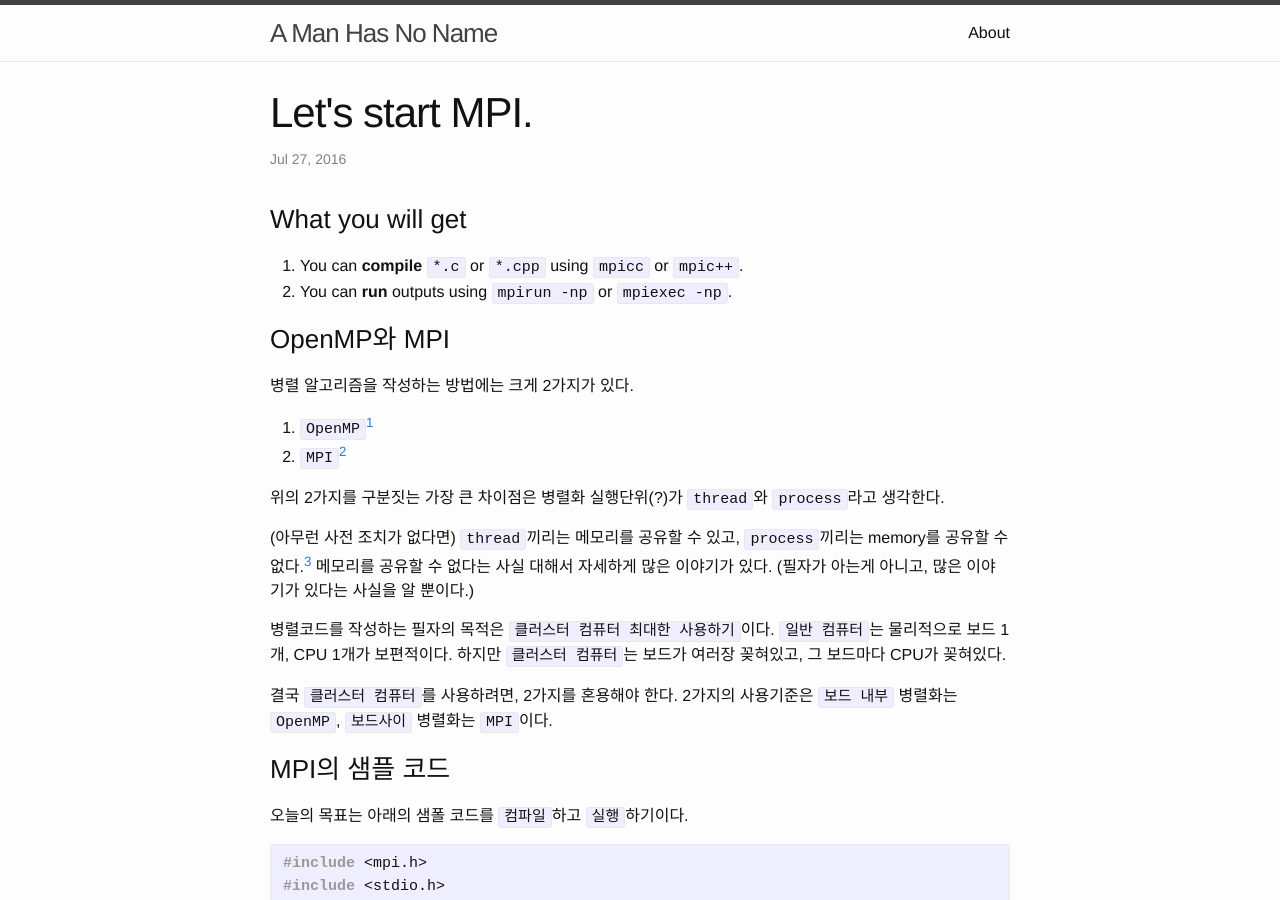
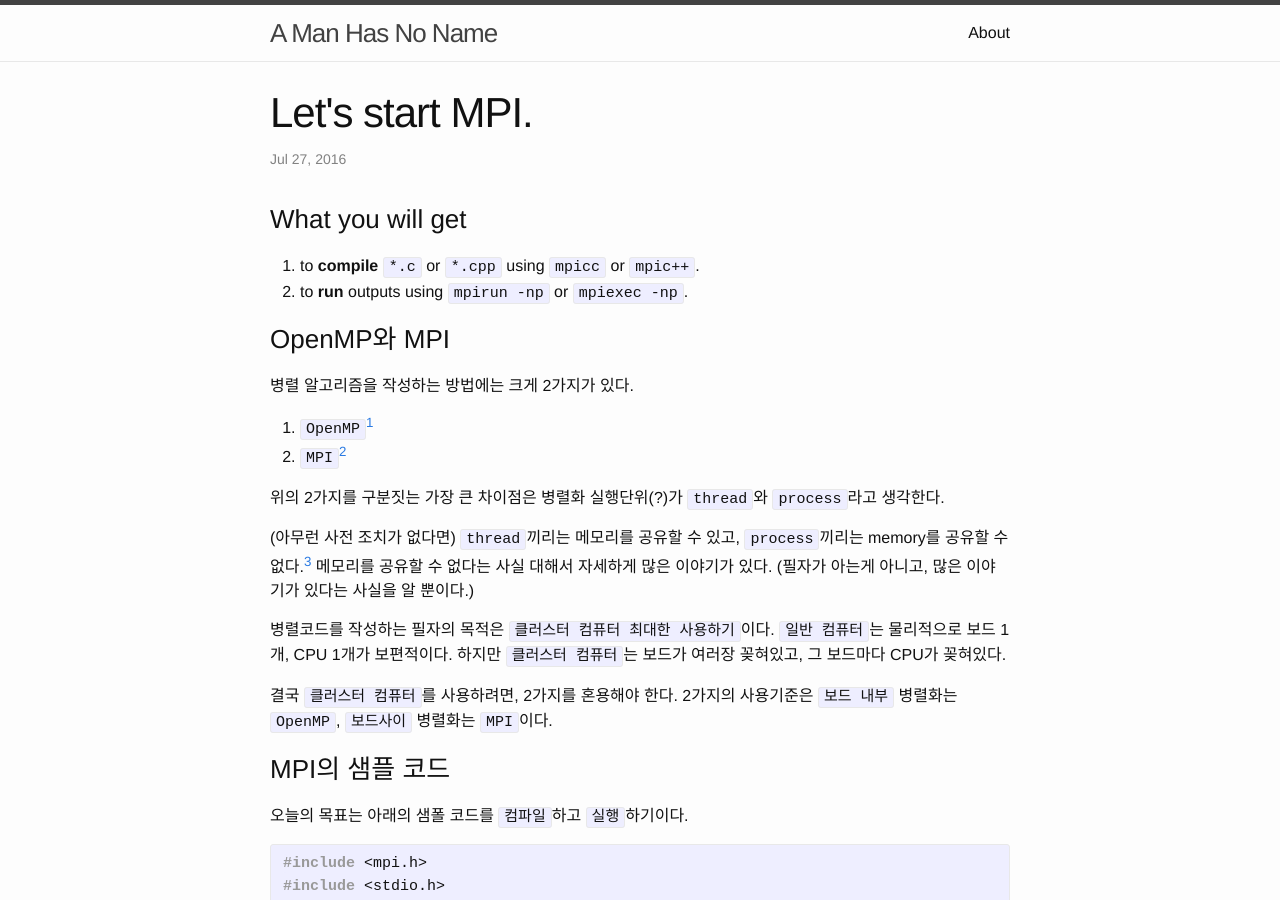
Before and after one commit to yoon-gu/yoon-gu.github.io, a Jekyll site: the page built from _posts/2016-07-27-hello-mpi.md, in a window 1280 px wide and 900 px high. Built offline with Jekyll 4.4.1, drawn with Linux system fonts in a browser that asks for light colours; comment, search, counter and statistics services are not loaded.

Commit message:
change extension

```diff
--- a/_posts/2016-07-27-hello-mpi.markdown
+++ b/_posts/2016-07-27-hello-mpi.md
@@ -7,8 +7,8 @@ tags: [MPI, C, C++]
 ---
 
 ### What you will get ###
-1. You can **compile** `*.c` or `*.cpp` using `mpicc` or `mpic++`.
-1. You can **run** outputs using `mpirun -np` or `mpiexec -np`.
+1. to **compile** `*.c` or `*.cpp` using `mpicc` or `mpic++`.
+1. to **run** outputs using `mpirun -np` or `mpiexec -np`.
 
 ### OpenMP와 MPI ###
 
@@ -68,10 +68,10 @@ int main(int argc, char** argv) {
 	* `./test`
 	* `mpiexec –np 16 ./test` OR `mpirun –np 16 ./test`
 
+### Reference ###
+1. https://htor.inf.ethz.ch/teaching/mpi_tutorials/ppopp13/2013-02-24-ppopp-mpi-basic.pdf
+
 ### Footnotes ###
 [^1]: Multi Processing (see [OpenMP Official Website](http://openmp.org)).
 [^2]: Message Passing Interface (see [OpenMPI Official Website](http://open-mpi.org/)).
 [^3]: [Wikipedia: Thread vs Process](https://en.wikipedia.org/wiki/Thread_(computing)#Threads_vs._processes)
-
-### Reference ###
-1. https://htor.inf.ethz.ch/teaching/mpi_tutorials/ppopp13/2013-02-24-ppopp-mpi-basic.pdf
```
